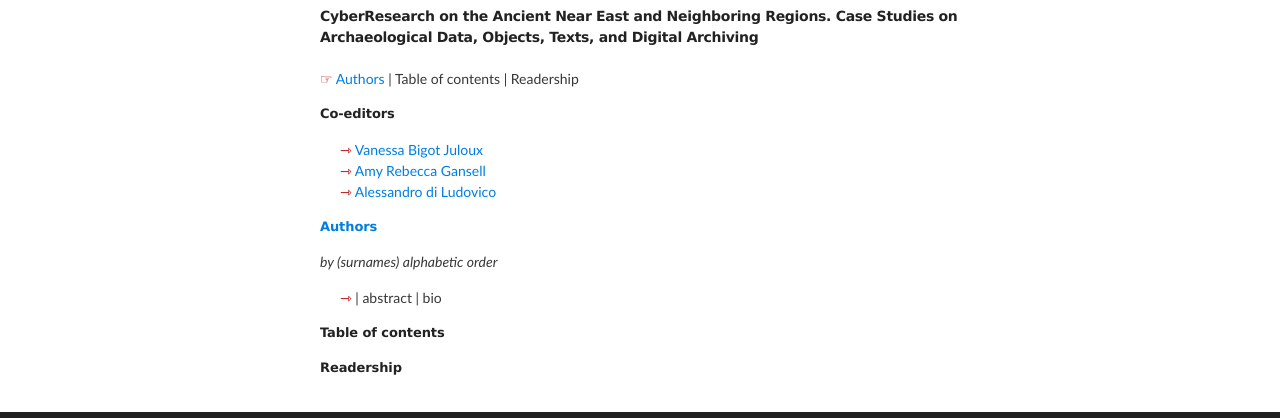
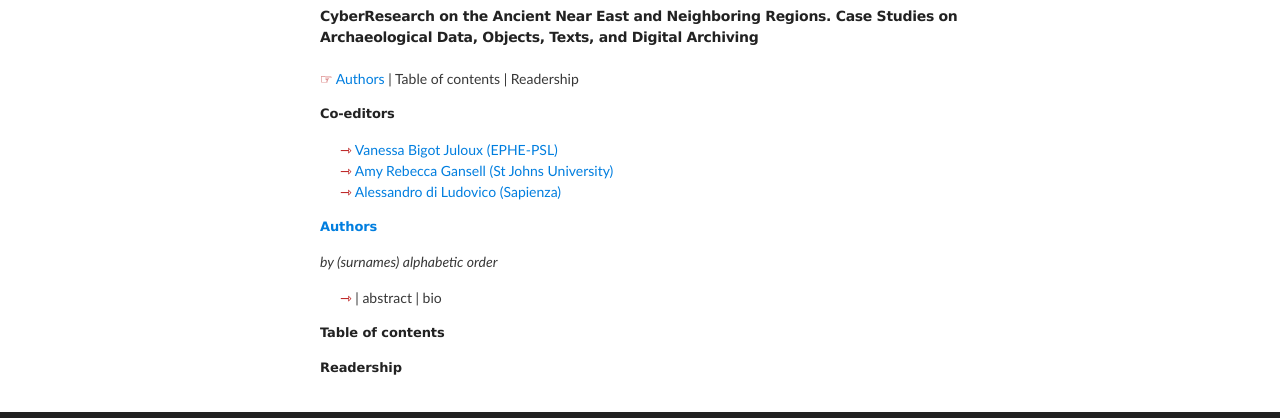
Before and after one commit to vbigot-juloux/ane-research-humanities, a Jekyll site: the page built from docs/CyberResearch-vol1.md, in a window 1280 px wide, cut to the strip 202-620 px from the top of the page. Built offline with Jekyll 4.4.1, drawn with Linux system fonts in a browser that asks for light colours; the repository's description, which GitHub fills in, is left out.

Commit message:
Update CyberResearch-vol1.md

```diff
--- a/docs/CyberResearch-vol1.md
+++ b/docs/CyberResearch-vol1.md
@@ -7,9 +7,9 @@ layout: default
 <span style="color:#b30000; font-size: 14px">&#9758;</span> <a href="#authors">Authors</a> | Table of contents | Readership
 <h3>Co-editors</h3>
 <ul style="list-style-type: none;">
-<li><span style="color:#b30000; font-size: 14px">&#8702;</span> <a href="http://vanessajuloux.xyz" target="_blank">Vanessa Bigot Juloux</a></li>
-<li><span style="color:#b30000; font-size: 14px">&#8702;</span> <a href="https://stjohns.academia.edu/AmyRebeccaGansell" target="_blank">Amy Rebecca Gansell</a></li>
-<li><span style="color:#b30000; font-size: 14px">&#8702;</span> <a href="https://uniroma1.academia.edu/AlessandroDiLudovico" target="_blank">Alessandro di Ludovico</a></li>
+<li><span style="color:#b30000; font-size: 14px">&#8702;</span> <a href="http://vanessajuloux.xyz" target="_blank">Vanessa Bigot Juloux (EPHE-PSL)</a></li>
+<li><span style="color:#b30000; font-size: 14px">&#8702;</span> <a href="https://stjohns.academia.edu/AmyRebeccaGansell" target="_blank">Amy Rebecca Gansell (St Johns University)</a></li>
+<li><span style="color:#b30000; font-size: 14px">&#8702;</span> <a href="https://uniroma1.academia.edu/AlessandroDiLudovico" target="_blank">Alessandro di Ludovico (Sapienza)</a></li>
 </ul>
 
 <h3><a name="Authors">Authors</a></h3>
```
